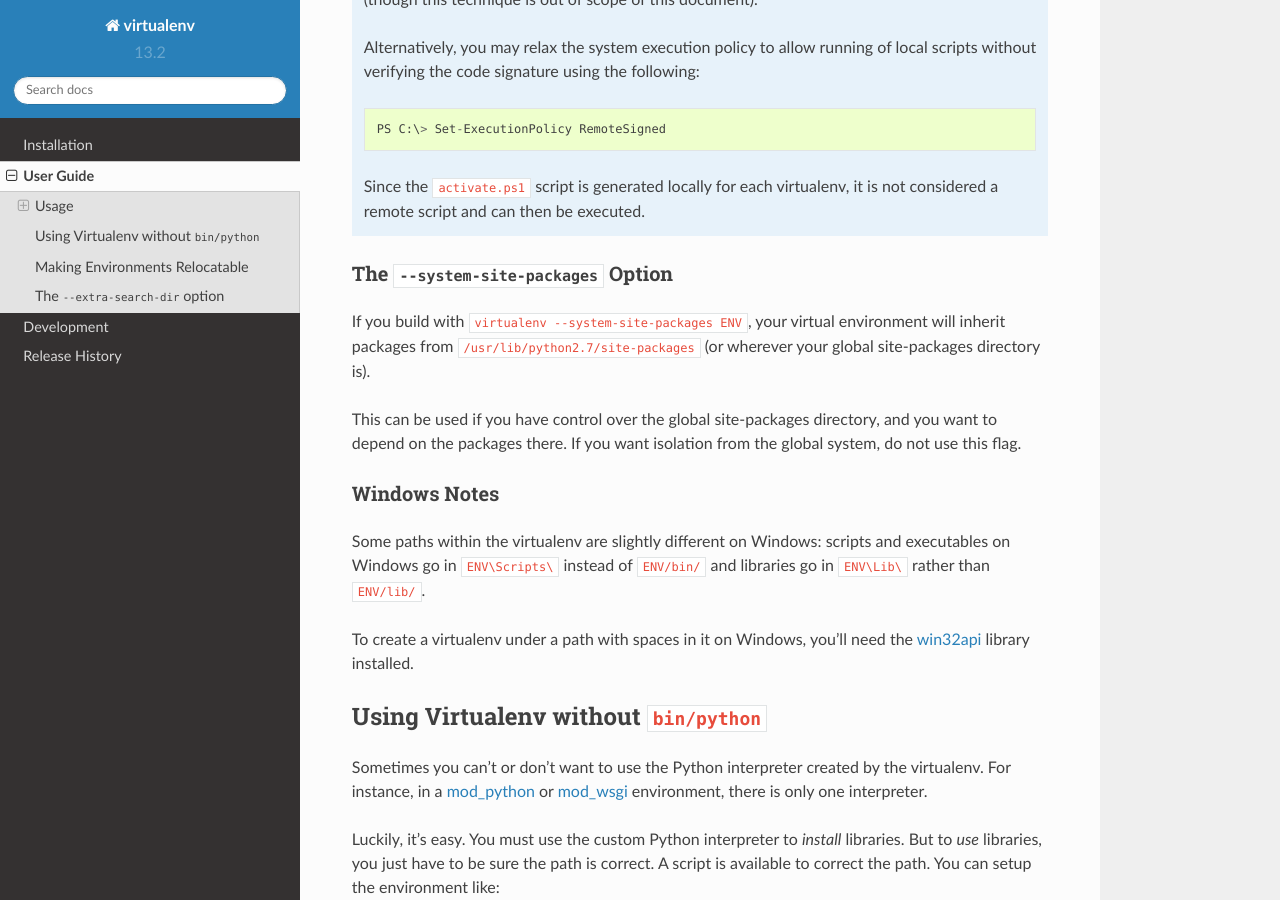
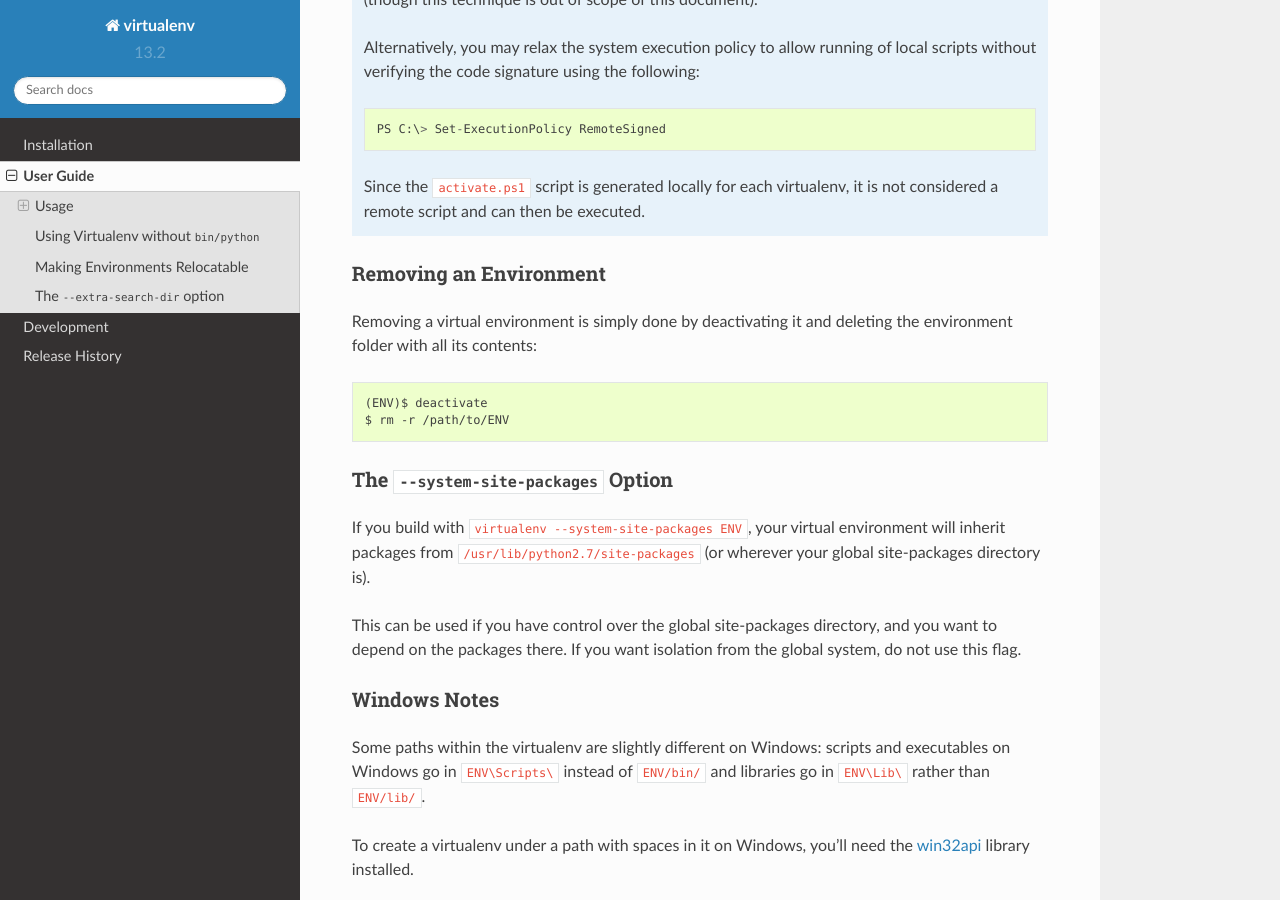
Before and after one commit to pypa/virtualenv, a Sphinx documentation site: the page built from docs/userguide.rst, in a window 1280 px wide and 900 px high, scrolled down 2358 px. Built offline with Sphinx 7.4.7 and the Read the Docs theme 2.0.0, drawn with Linux system fonts in a browser that asks for light colours; pages that are not in the unit, such as notebooks, are missing from menus.

Commit message:
Add explanation on removing an env
Thanks to @elishamint, closes #664

```diff
--- a/docs/userguide.rst
+++ b/docs/userguide.rst
@@ -125,6 +125,15 @@ below.
 
 .. _`execution policies`: http://technet.microsoft.com/en-us/library/dd347641.aspx
 
+Removing an Environment
+~~~~~~~~~~~~~~~~~~~~~~~
+
+Removing a virtual environment is simply done by deactivating it and deleting the
+environment folder with all its contents::
+
+    (ENV)$ deactivate
+    $ rm -r /path/to/ENV
+
 The :option:`--system-site-packages` Option
 ~~~~~~~~~~~~~~~~~~~~~~~~~~~~~~~~~~~~~~~~~~~
 
```
